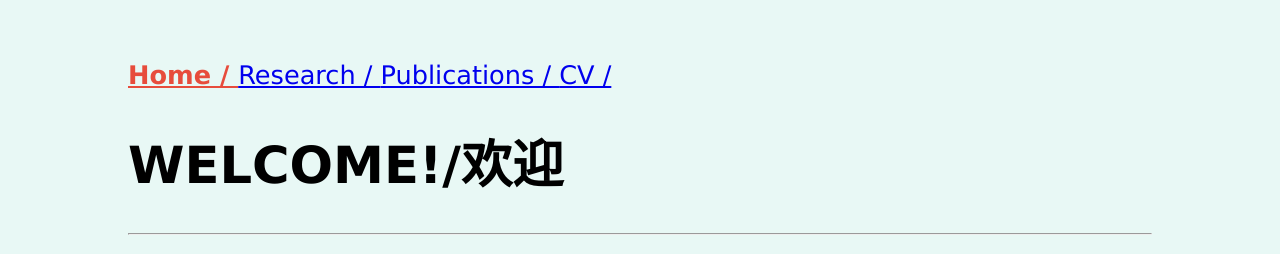
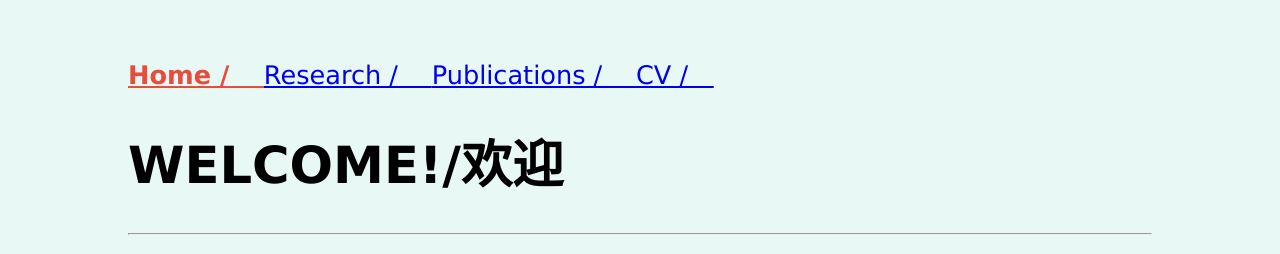
Before and after one commit to yinjiuxun/yinjiuxun.github.io, a Jekyll site: the page built from index.md, in a window 1280 px wide. Shown: the top 254 px of the page. Built offline with Jekyll 4.4.1, drawn with Linux system fonts in a browser that asks for light colours.

Commit message:
fix: correct Liquid syntax error in navigation.html (item.name emsp)

```diff
--- a/_includes/navigation.html
+++ b/_includes/navigation.html
@@ -1,7 +1,7 @@
 <nav>
     {% for item in site.data.navigation %}
     <a href="{{ item.link }}" {% if page.url == item.link %}class="current"{% endif %}>
-        {{ item.name  "emsp"}}
+        {{ item.name }}&emsp;
     </a>
     {% endfor %}
 </nav>
```
